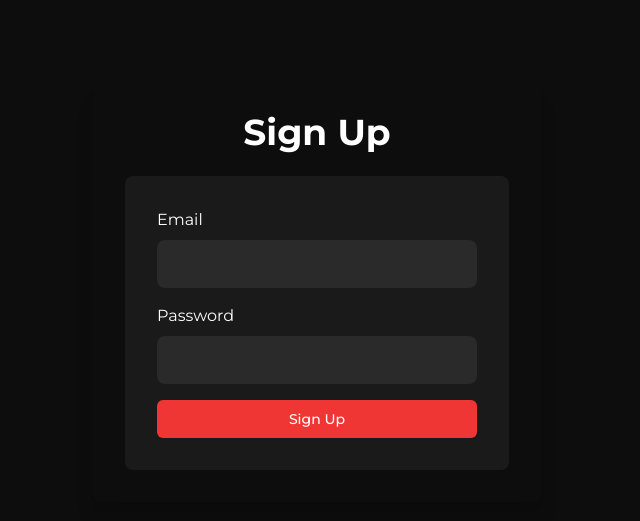
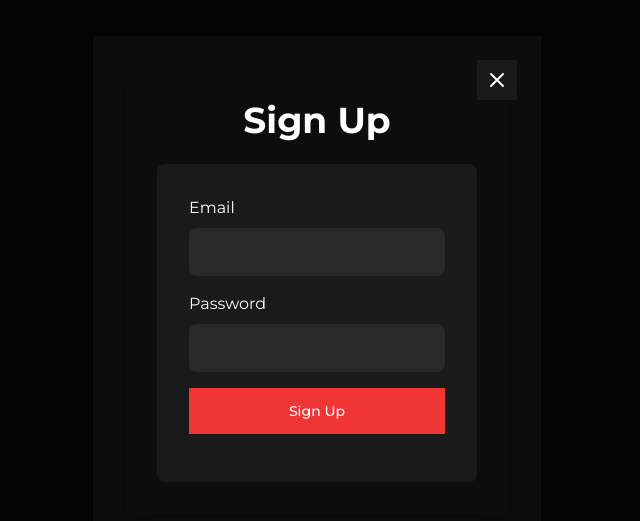
Before and after one commit to Traves-Theberge/chat_ui, a Next.js app: page /signup in a window 1280 px wide. Shown: the part 109-630 px from the top of the page, without its empty margins (323-963 px from the left). Built offline with nearby package versions, Linux system fonts and the light colour scheme; no server answers.

Commit message:
updated application

```diff
--- a/package.json
+++ b/package.json
@@ -21,6 +21,7 @@
     "openai": "^4.53.2",
     "react": "^18.3.1",
     "react-dom": "^18.3.1",
+    "react-loader-spinner": "^6.1.6",
     "react-markdown": "^9.0.1",
     "react-syntax-highlighter": "^15.5.0",
     "react-toastify": "^10.0.5",
--- a/src/app/page.jsx
+++ b/src/app/page.jsx
@@ -9,6 +9,7 @@ import AuthModal from '@/components/AuthModal';
 import useAuth from '@/hooks/useAuth';
 import supabase from '@/utils/supabaseClient';
 import Image from 'next/image';
+import { RotatingLines } from "react-loader-spinner";
 
 // Define the home page component
 export default function HomePage() {
@@ -30,9 +31,19 @@ export default function HomePage() {
     }
   }, [session, loading, router]);
 
-  // Render a loading message if the auth hook is still loading
+  // Render a loading spinner if the auth hook is still loading
   if (loading) {
-    return <div>Loading...</div>;
+    return (
+      <div className="flex items-center justify-center h-screen">
+        <RotatingLines
+          strokeColor="grey"
+          strokeWidth="5"
+          animationDuration="0.75"
+          width="96"
+          visible={true}
+        />
+      </div>
+    );
   }
 
   // Function to close the modals
@@ -81,12 +92,12 @@ export default function HomePage() {
           initial={{ y: 50, opacity: 0 }}
           animate={{ y: 0, opacity: 1 }}
           transition={{ delay: 0.4, duration: 0.5 }}
-          className={`bg-[#1A1A1A] bg-opacity-50 backdrop-blur-lg rounded-lg shadow-xl p-8`}
+          className={`bg-[#1A1A1A] bg-opacity-50 backdrop-blur-lg rounded-none shadow-xl p-8`}
         >
           <motion.button
             whileHover={{ scale: 1.05 }}
             whileTap={{ scale: 0.95 }}
-            className={`w-full p-3 bg-vibrant-red text-light-gray rounded-lg font-semibold mb-4 transition duration-300 ease-in-out transform hover:bg-opacity-80 focus:outline-none focus:ring-2 focus:ring-vibrant-red focus:ring-opacity-50`}
+            className={`w-full py-3 px-4 bg-vibrant-red text-light-gray rounded-none font-semibold mb-4 transition duration-300 ease-in-out transform hover:bg-opacity-80 focus:outline-none focus:ring-2 focus:ring-vibrant-red focus:ring-opacity-50`}
             onClick={() => setIsLoginVisible(true)}
           >
             Login
@@ -94,7 +105,7 @@ export default function HomePage() {
           <motion.button
             whileHover={{ scale: 1.05 }}
             whileTap={{ scale: 0.95 }}
-            className={`w-full p-3 bg-[#2A2A2A] text-light-gray rounded-lg font-semibold transition duration-300 ease-in-out transform hover:bg-opacity-80 focus:outline-none focus:ring-2 focus:ring-vibrant-red focus:ring-opacity-50`}
+            className={`w-full py-3 px-4 bg-[#2A2A2A] text-light-gray rounded-none font-semibold transition duration-300 ease-in-out transform hover:bg-opacity-80 focus:outline-none focus:ring-2 focus:ring-vibrant-red focus:ring-opacity-50`}
             onClick={() => router.push('/signup')}
           >
             Sign Up
--- a/src/app/signup/page.jsx
+++ b/src/app/signup/page.jsx
@@ -3,7 +3,7 @@
 // Import necessary hooks and components
 import { useState, useEffect } from 'react';
 import { useRouter } from 'next/navigation';
-import AuthForm from '@/components/AuthForm';
+import AuthModal from '@/components/AuthModal';
 import useAuth from '@/hooks/useAuth';
 import supabase from '@/utils/supabaseClient';
 
@@ -12,6 +12,8 @@ export default function SignupPage() {
   const [feedback, setFeedback] = useState('');
   // State to manage loading state
   const [isLoading, setIsLoading] = useState(false);
+  // State to manage modal visibility
+  const [isModalVisible, setIsModalVisible] = useState(true);
   // Router instance from Next.js
   const router = useRouter();
   const { session } = useAuth();
@@ -40,6 +42,12 @@ export default function SignupPage() {
     }
   };
 
+  // Function to handle modal closing
+  const closeModal = () => {
+    setIsModalVisible(false);
+    router.push('/');
+  };
+
   useEffect(() => {
     if (session) {
       router.push('/chat');
@@ -48,10 +56,13 @@ export default function SignupPage() {
 
   return (
     <div className="flex items-center justify-center min-h-screen bg-navy text-light-gray p-4">
-      <div className="w-full max-w-md">
-        <AuthForm isSignup={true} handleSubmit={handleSignup} isLoading={isLoading} />
-        {feedback && <div className="mt-4 text-vibrant-red text-center">{feedback}</div>}
-      </div>
+      <AuthModal
+        isSignup={true}
+        isVisible={isModalVisible}
+        closeModal={closeModal}
+        onSuccess={handleSignup}
+      />
+      {feedback && <div className="mt-4 text-vibrant-red text-center">{feedback}</div>}
     </div>
   );
 }
--- a/src/components/AuthForm.jsx
+++ b/src/components/AuthForm.jsx
@@ -2,6 +2,7 @@
 
 import { useState, useEffect } from 'react';
 import { motion, AnimatePresence } from 'framer-motion';
+import { useRouter } from 'next/navigation';
 
 export default function AuthForm({
   isSignup,
@@ -15,6 +16,7 @@ export default function AuthForm({
   const [email, setEmail] = useState('');
   const [password, setPassword] = useState('');
   const [showResetPassword, setShowResetPassword] = useState(false);
+  const router = useRouter();
 
   useEffect(() => {
     const rememberedEmail = localStorage.getItem('rememberedEmail');
@@ -98,10 +100,15 @@ export default function AuthForm({
           variants={buttonVariants}
           whileHover="hover"
           whileTap="tap"
-          className="w-full py-2 px-4 border border-transparent rounded-md shadow-sm text-sm font-medium text-light-gray bg-vibrant-red hover:bg-opacity-80 focus:outline-none focus:ring-2 focus:ring-offset-2 focus:ring-vibrant-red"
+          className="w-full py-3 px-4 border border-transparent rounded-none shadow-sm text-sm font-medium text-light-gray bg-vibrant-red hover:bg-opacity-80 focus:outline-none focus:ring-2 focus:ring-offset-2 focus:ring-vibrant-red"
         >
           {isLoading ? 'Processing...' : (showResetPassword ? 'Reset Password' : (isSignup ? 'Sign Up' : 'Login'))}
         </motion.button>
+
+        {isSignup && (
+          <div className="mt-4 text-center">
+          </div>
+        )}
       </form>
       <AnimatePresence>
         {feedback && (
--- a/src/components/AuthModal.jsx
+++ b/src/components/AuthModal.jsx
@@ -37,18 +37,20 @@ export default function AuthModal({ isSignup, isVisible, closeModal, onSuccess }
             initial="hidden"
             animate="visible"
             exit="exit"
-            className="bg-navy rounded-lg shadow-xl p-8 w-full max-w-md relative overflow-hidden"
+            className="bg-navy rounded-none shadow-xl p-8 w-full max-w-md relative overflow-hidden"
           >
+            <div className="absolute top-6 right-6 flex space-x-2">
               <motion.button
-              className="absolute top-6 right-6 text-light-gray hover:text-white transition-colors z-10 p-4 rounded-full bg-[#1A1A1A] hover:bg-[#2A2A2A] focus:outline-none focus:ring-2 focus:ring-vibrant-red"
+                className="text-light-gray hover:text-white transition-colors z-10 p-2 rounded-none bg-[#1A1A1A] hover:bg-[#2A2A2A] focus:outline-none focus:ring-2 focus:ring-vibrant-red"
                 onClick={closeModal}
-              whileHover={{ scale: 1.2 }}
-              whileTap={{ scale: 0.8 }}
+                whileHover={{ scale: 1.1 }}
+                whileTap={{ scale: 0.9 }}
               >
                 <svg xmlns="http://www.w3.org/2000/svg" className="h-6 w-6" fill="none" viewBox="0 0 24 24" stroke="currentColor">
                   <path strokeLinecap="round" strokeLinejoin="round" strokeWidth={2} d="M6 18L18 6M6 6l12 12" />
                 </svg>
               </motion.button>
+            </div>
             <AuthForm isSignup={isSignup} handleSubmit={onSuccess} />
           </motion.div>
         </motion.div>
--- a/src/components/MessageInput.jsx
+++ b/src/components/MessageInput.jsx
@@ -117,7 +117,7 @@ export default function MessageInput({ onSendMessage, isAiResponding }) {
           onClick={() => setShowMenu(!showMenu)}
           aria-label="Open menu"
           aria-expanded={showMenu}
-          className="flex items-center justify-center w-10 h-10 text-light-gray hover:text-white transition-colors rounded-full bg-vibrant-red bg-opacity-60 hover:bg-opacity-80 focus:outline-none focus:ring-2 focus:ring-vibrant-red focus:ring-offset-2 focus:ring-offset-navy"
+          className="flex items-center justify-center w-10 h-10 text-light-gray hover:text-white transition-colors rounded-none bg-vibrant-red bg-opacity-60 hover:bg-opacity-80 focus:outline-none focus:ring-2 focus:ring-vibrant-red focus:ring-offset-2 focus:ring-offset-navy"
           whileHover={{ scale: 1.05 }}
           whileTap={{ scale: 0.95 }}
         >
@@ -129,7 +129,7 @@ export default function MessageInput({ onSendMessage, isAiResponding }) {
               ref={menuRef}
               role="menu"
               aria-label="Message options"
-              className="absolute left-0 bottom-full mb-2 bg-navy rounded-lg shadow-lg z-10"
+              className="absolute left-0 bottom-full mb-2 bg-navy rounded-none shadow-lg z-10"
               initial={{ opacity: 0, y: 10 }}
               animate={{ opacity: 1, y: 0 }}
               exit={{ opacity: 0, y: 10 }}
@@ -142,7 +142,7 @@ export default function MessageInput({ onSendMessage, isAiResponding }) {
                     setShowMenu(false);
                   }}
                   role="menuitem"
-                  className="flex items-center w-full px-4 py-2 text-left text-light-gray hover:bg-vibrant-red hover:bg-opacity-20 rounded-md transition-colors outline outline-1 outline-white focus:outline-2 focus:outline-offset-2"
+                  className="flex items-center w-full px-4 py-2 text-left text-light-gray hover:bg-vibrant-red hover:bg-opacity-20 rounded-none transition-colors outline outline-1 outline-white focus:outline-2 focus:outline-offset-2"
                 >
                   <FontAwesomeIcon icon={faSmile} className="mr-2" />
                   Emoji
@@ -177,7 +177,7 @@ export default function MessageInput({ onSendMessage, isAiResponding }) {
           onChange={(e) => setMessageInput(e.target.value)}
           onKeyDown={handleKeyDown}
           aria-label="Type your message"
-          className="flex-grow p-3 bg-navy border border-light-gray border-opacity-20 text-light-gray rounded-lg focus:outline-none focus:ring-2 focus:ring-vibrant-red transition duration-200 resize-none font-sans"
+          className="flex-grow p-3 bg-navy border border-light-gray border-opacity-20 text-light-gray rounded-none focus:outline-none focus:ring-2 focus:ring-vibrant-red transition duration-200 resize-none font-sans"
           placeholder="Type your message... (Press Enter to send, Shift+Enter for new line)"
           rows={1}
           style={{ maxHeight: '200px' }}
@@ -188,7 +188,7 @@ export default function MessageInput({ onSendMessage, isAiResponding }) {
         <motion.button
           type="submit"
           aria-label={isAiResponding ? "AI is responding" : "Send message"}
-          className={`bg-vibrant-red hover:bg-opacity-80 text-light-gray rounded-full p-3 transition duration-200 focus:outline-none focus:ring-2 focus:ring-vibrant-red ${
+          className={`bg-vibrant-red hover:bg-opacity-80 text-light-gray rounded-none p-3 transition duration-200 focus:outline-none focus:ring-2 focus:ring-vibrant-red ${
             isAiResponding ? 'opacity-50 cursor-not-allowed' : ''
           }`}
           whileHover={{ scale: isAiResponding ? 1 : 1.05 }}
--- a/src/components/sidebar/SidebarButton.jsx
+++ b/src/components/sidebar/SidebarButton.jsx
@@ -8,7 +8,7 @@ const SidebarButton = ({ onClick, icon, text, isCollapsed, className }) => {
     <motion.button
       layout
       onClick={onClick}
-      className={`w-full ${className} text-light-gray font-semibold py-2 px-4 rounded-lg transition duration-200 flex items-center ${isCollapsed ? 'justify-center' : 'justify-between'} h-10`}
+      className={`w-full ${className} text-light-gray font-semibold py-3 px-4 rounded-none transition duration-200 flex items-center ${isCollapsed ? 'justify-center' : 'justify-between'} h-12`}
       whileHover={{ scale: 1.05 }}
       whileTap={{ scale: 0.95 }}
       initial={false}
--- a/src/components/sidebar/SidebarChatItem.jsx
+++ b/src/components/sidebar/SidebarChatItem.jsx
@@ -13,7 +13,7 @@ const SidebarChatItem = ({ chat, isCollapsed, isActive, onClick, onDelete, isDis
       exit={{ opacity: 0, y: -20 }}
       transition={{ duration: 0.2 }}
       onClick={isDisabled ? undefined : onClick}
-      className={`p-2 rounded-lg cursor-pointer transition duration-200 flex justify-between items-center h-12
+      className={`p-2 rounded-none cursor-pointer transition duration-200 flex justify-between items-center h-12
         ${isActive
           ? 'bg-vibrant-red text-light-gray'
           : 'bg-navy hover:bg-opacity-80 text-light-gray'
--- a/src/components/sidebar/SidebarNewChatModal.jsx
+++ b/src/components/sidebar/SidebarNewChatModal.jsx
@@ -29,12 +29,12 @@ const SidebarNewChatModal = ({ isOpen, onClose, newChatName, setNewChatName, han
             initial={{ y: -50, opacity: 0 }}
             animate={{ y: 0, opacity: 1 }}
             exit={{ y: -50, opacity: 0 }}
-            className="bg-navy p-8 rounded-xl shadow-2xl relative max-w-md w-full"
+            className="bg-navy p-8 rounded-none shadow-2xl relative max-w-md w-full"
           >
             <button
               onClick={onClose}
               aria-label="Close modal"
-              className="absolute top-4 right-4 text-light-gray hover:text-white transition-colors z-10 bg-[#1A1A1A] hover:bg-[#2A2A2A] focus:outline-none focus:ring-2 focus:ring-vibrant-red w-10 h-10 flex items-center justify-center rounded-full"
+              className="absolute top-4 right-4 text-light-gray hover:text-white transition-colors z-10 bg-[#1A1A1A] hover:bg-[#2A2A2A] focus:outline-none focus:ring-2 focus:ring-vibrant-red w-10 h-10 flex items-center justify-center rounded-none"
             >
               <FontAwesomeIcon icon={faTimes} className="h-5 w-5" />
             </button>
@@ -45,13 +45,13 @@ const SidebarNewChatModal = ({ isOpen, onClose, newChatName, setNewChatName, han
                 value={newChatName}
                 onChange={(e) => setNewChatName(e.target.value)}
                 placeholder="Enter chat name"
-                className="w-full p-3 border text-light-gray bg-[#1A1A1A] border-[#2A2A2A] rounded-lg mb-6 focus:outline-none focus:ring-2 focus:ring-vibrant-red"
+                className="w-full p-3 border text-light-gray bg-[#1A1A1A] border-[#2A2A2A] rounded-none mb-6 focus:outline-none focus:ring-2 focus:ring-vibrant-red"
               />
               <motion.button
                 onClick={handleCreate}
                 whileHover={{ scale: 1.05 }}
                 whileTap={{ scale: 0.95 }}
-                className="w-full bg-vibrant-red hover:bg-[#D02020] text-light-gray font-semibold py-3 px-6 rounded-lg transition duration-200 flex items-center justify-center"
+                className="w-full bg-vibrant-red hover:bg-[#D02020] text-light-gray font-semibold py-3 px-6 rounded-none transition duration-200 flex items-center justify-center"
               >
                 Create Chat
               </motion.button>
```
Also changed, not shown: 1 other file (tests, documents, lock files or other folders). Lines whose indentation alone changed are shown as unchanged.
